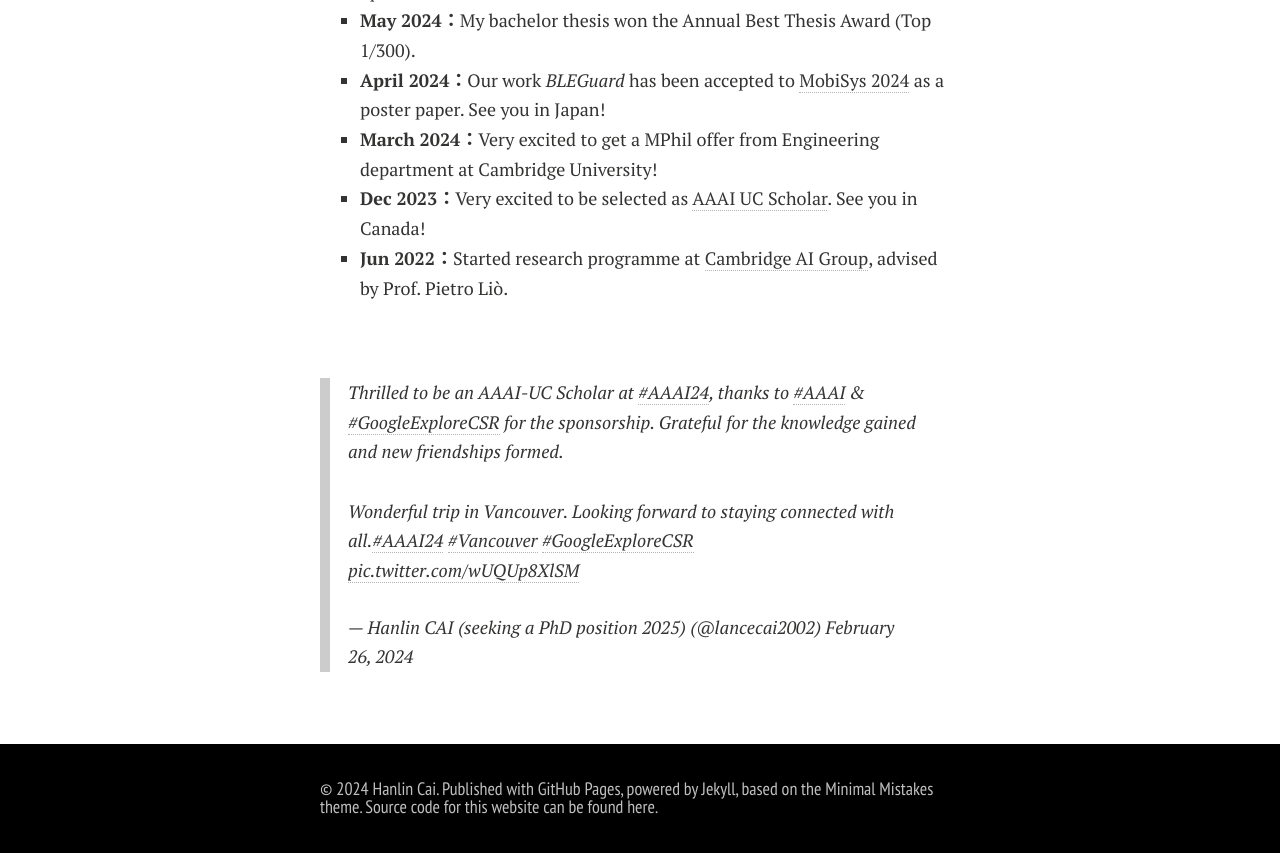
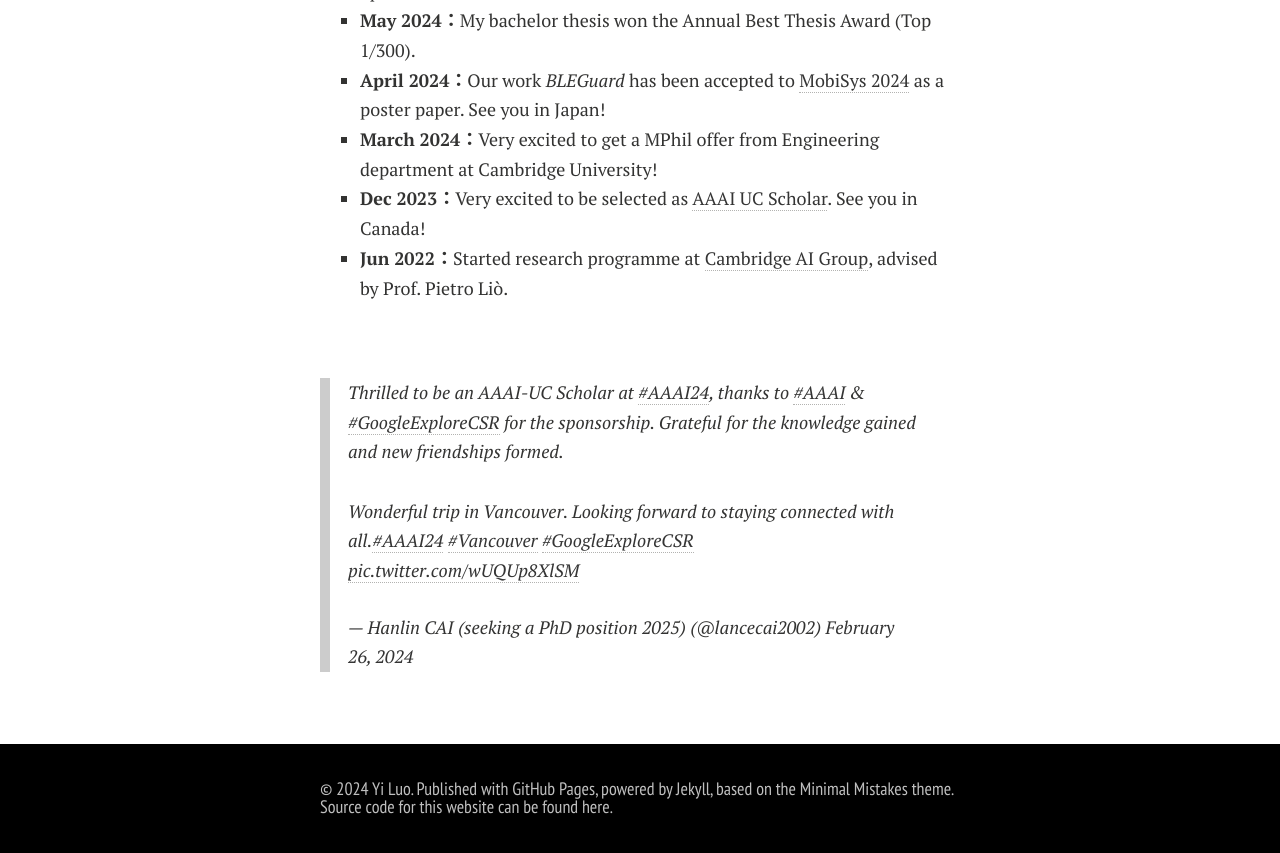
Before and after one commit to yisamu/yisamu.github.io, a Jekyll site: the page built from index.md, in a window 1280 px wide and 900 px high, scrolled down 1120 px. Shown: the top 853 px of the window. Built offline with Jekyll 4.4.1, drawn with Linux system fonts in a browser that asks for light colours; nearby versions of some CDN libraries; comment, search, counter and statistics services are not loaded; a style sheet for code colours, icons or effects is not loaded; our own code applies the rules of GitHub Pages for plain Markdown files.

Commit message:
Update _config.yml

```diff
--- a/_config.yml
+++ b/_config.yml
@@ -6,8 +6,8 @@ url: https://caihanlin.com
 
 # Owner/author information
 owner:
-  name: Hanlin Cai
-  avatar: hanlin.jpg
+  name: Yi Luo
+  avatar: Yi Luo.jpg
   # bio: Two roads diverged in woods, I took the one less traveled by.
   email: hanlin.cai@ieee.org
   cv: https://caihanlin.com/file/CV-HanlinCAI.pdf
```
